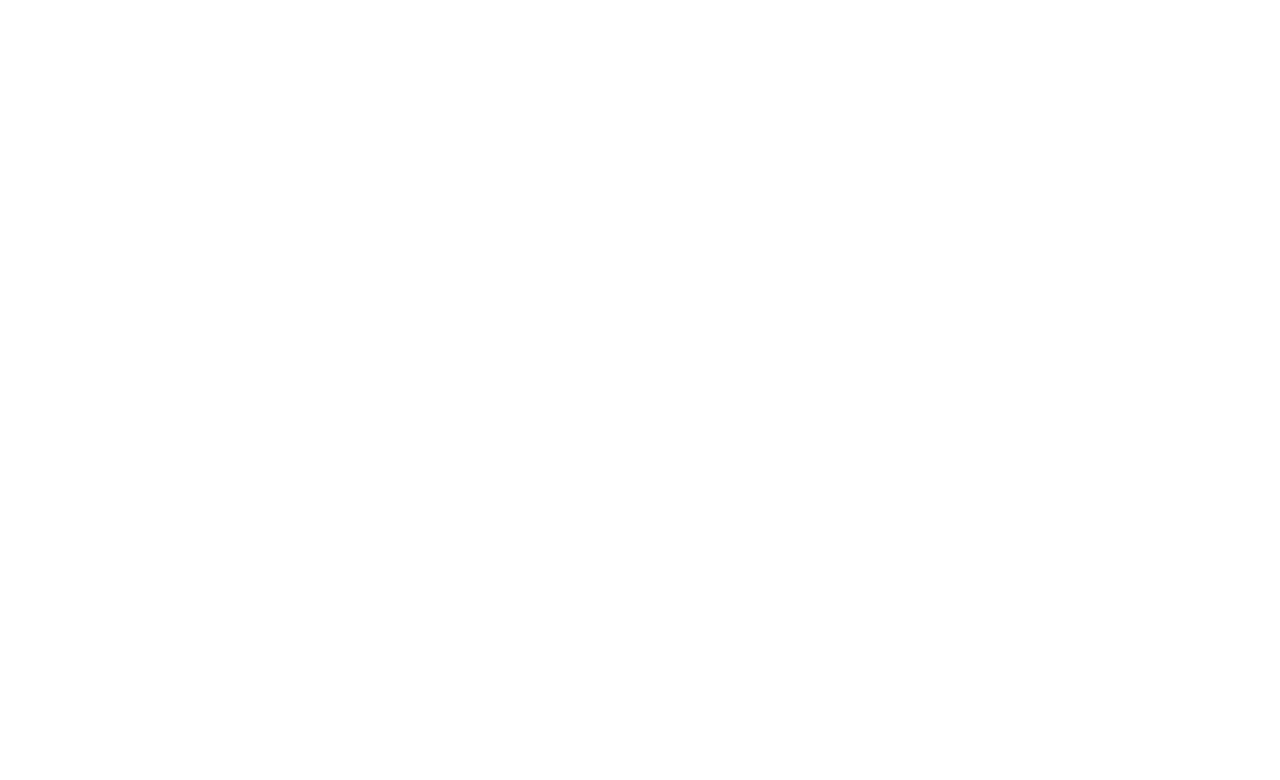
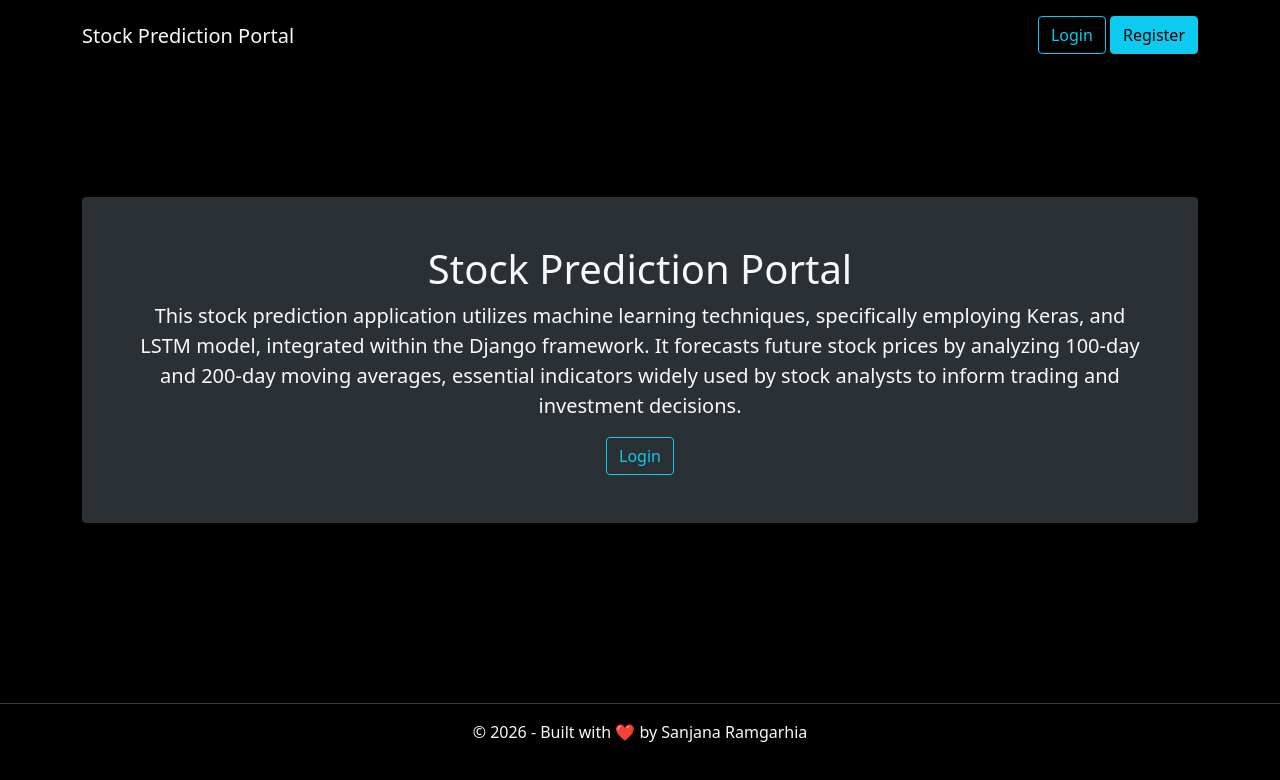
Before and after one commit to sanjanaramgarhia/Stock-Prediction-Portal-Django-React, a React (Vite) app in the folder frontend-react/: page / in a window 1280 px wide. Shown: the top 780 px of the page. Built offline with nearby package versions, Linux system fonts and the light colour scheme.

Commit message:
Homepage react

```diff
--- a/frontend-react/index.html
+++ b/frontend-react/index.html
@@ -1,12 +1,18 @@
 <!doctype html>
 <html lang="en">
+
 <head>
   <meta charset="UTF-8" />
   <meta name="viewport" content="width=device-width, initial-scale=1.0" />
   <title>stock-prediction-portal</title>
+  <link href="https://cdn.jsdelivr.net/npm/bootstrap@5.0.2/dist/css/bootstrap.min.css" rel="stylesheet">
 </head>
+
 <body>
   <div id="root"></div>
   <script type="module" src="/src/main.jsx"></script>
+
+  <script src="https://cdn.jsdelivr.net/npm/bootstrap@5.0.2/dist/js/bootstrap.bundle.min.js"></script>
 </body>
+
 </html>
--- a/frontend-react/src/App.jsx
+++ b/frontend-react/src/App.jsx
@@ -1,10 +1,16 @@
 import { useState } from 'react'
+import './assets/css/style.css'
+import Header from './components/Header'
+import Main from './components/Main'
+import Footer from './components/Footer'
 
 function App() {
 
   return (
     <>
-
+      <Header />
+      <Main />
+      <Footer />
     </>
   )
 }
--- /dev/null
+++ b/frontend-react/src/assets/css/style.css
@@ -0,0 +1,17 @@
+body {
+    background-color: black;
+}
+
+.bg-light-dark {
+    background-color: #2B3035;
+}
+
+#root {
+    display: flex;
+    flex-direction: column;
+    min-height: 100vh;
+}
+
+.container {
+    flex: 1;
+}
--- /dev/null
+++ b/frontend-react/src/components/Button.jsx
@@ -0,0 +1,11 @@
+import React from 'react'
+
+const Button = (props) => {
+  return (
+    <>
+    <a className={`btn ${props.class}`} href="" >{props.text}</a>
+    </>
+  )
+}
+
+export default Button
--- /dev/null
+++ b/frontend-react/src/components/Footer.jsx
@@ -0,0 +1,14 @@
+import React from 'react'
+
+const Footer = () => {
+    return (
+        <>
+            <footer className='footer py-3 my-4'>
+                <hr className='border-bottom' />
+                <p className='text-light text-center'>&copy; 2026 - Built with ❤️ by Sanjana Ramgarhia </p>
+            </footer>
+        </>
+    )
+}
+
+export default Footer
--- /dev/null
+++ b/frontend-react/src/components/Header.jsx
@@ -0,0 +1,20 @@
+import React from 'react'
+import Button from './Button'
+
+const Header = () => {
+    return (
+        <>
+            <nav className='navbar container pt-3 pb-3 align-items-start'>
+                <a className='navbar-brand text-light' href="">Stock Prediction Portal</a>
+                <div>
+                    <Button text='Login' class='btn-outline-info' />
+                    &nbsp;
+                    <Button text='Register' class='btn-info' />
+                </div>
+
+            </nav>
+        </>
+    )
+}
+
+export default Header
--- /dev/null
+++ b/frontend-react/src/components/Main.jsx
@@ -0,0 +1,21 @@
+import React from 'react'
+import Header from './header'
+import Footer from './Footer'
+import Button from './Button'
+
+const Main = () => {
+    return (
+        <>
+            <div className='container'>
+                <div className='p-5 text-center bg-light-dark rounded'>
+                    <h1 className='text-light'>Stock Prediction Portal</h1>
+                    <p className="lead text-light">This stock prediction application utilizes machine learning techniques, specifically employing Keras, and LSTM model, integrated within the Django framework. It forecasts future stock prices by analyzing 100-day and 200-day moving averages, essential indicators widely used by stock analysts to inform trading and investment decisions.</p>
+                    <Button text="Login" class="btn-outline-info" />
+                </div>
+
+            </div>
+        </>
+    )
+}
+
+export default Main
```
Lines whose indentation alone changed are shown as unchanged.
